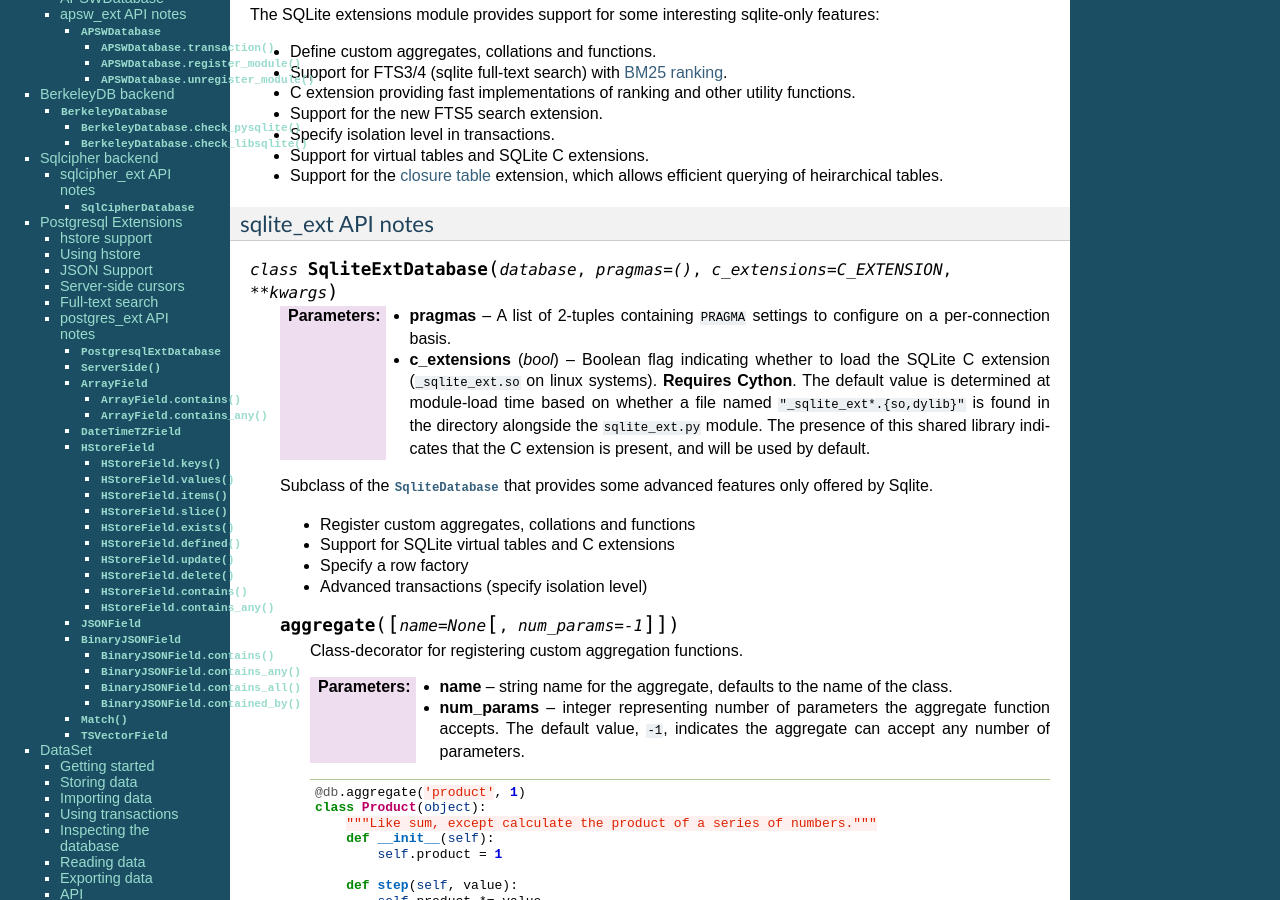
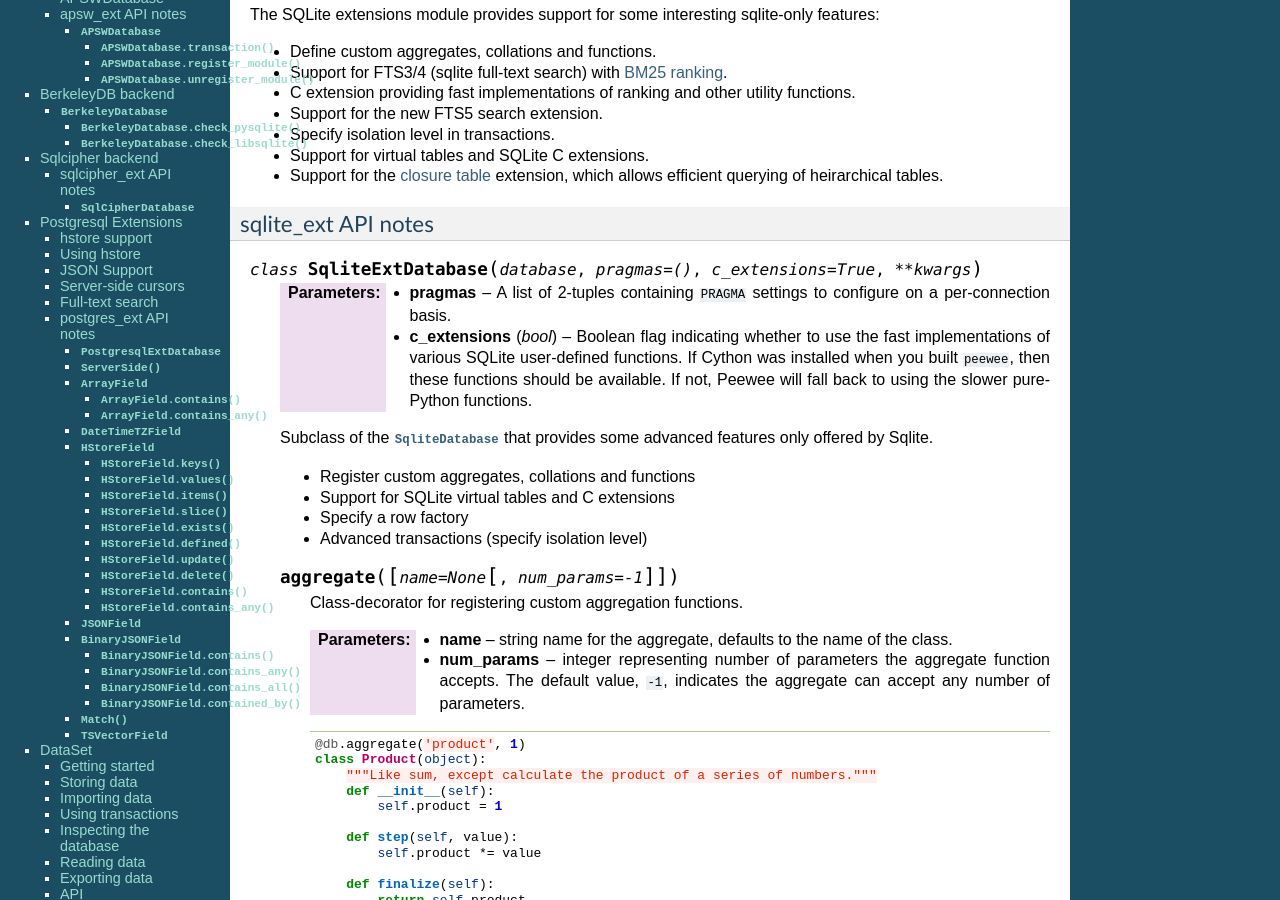
Before and after one commit to coleifer/peewee, a Sphinx documentation site: the page built from docs/peewee/playhouse.rst, in a window 1280 px wide and 900 px high, scrolled down 900 px. Built offline with Sphinx 7.4.7, drawn with Linux system fonts in a browser that asks for light colours; pages that are not in the unit, such as notebooks, are missing from menus; the version number could not be read and is left out; some of the changed text lies outside the part shown.

Commit message:
Documenting changes to `c_extensions` param.

```diff
--- a/docs/peewee/playhouse.rst
+++ b/docs/peewee/playhouse.rst
@@ -58,10 +58,10 @@ features:
 sqlite_ext API notes
 ^^^^^^^^^^^^^^^^^^^^
 
-.. py:class:: SqliteExtDatabase(database, pragmas=(), c_extensions=C_EXTENSION, **kwargs)
+.. py:class:: SqliteExtDatabase(database, pragmas=(), c_extensions=True, **kwargs)
 
     :param pragmas: A list of 2-tuples containing ``PRAGMA`` settings to configure on a per-connection basis.
-    :param bool c_extensions: Boolean flag indicating whether to load the SQLite C extension (``_sqlite_ext.so`` on linux systems). **Requires Cython**. The default value is determined at module-load time based on whether a file named ``"_sqlite_ext*.{so,dylib}"`` is found in the directory alongside the ``sqlite_ext.py`` module. The presence of this shared library indicates that the C extension is present, and will be used by default.
+    :param bool c_extensions: Boolean flag indicating whether to use the fast implementations of various SQLite user-defined functions. If Cython was installed when you built ``peewee``, then these functions should be available. If not, Peewee will fall back to using the slower pure-Python functions.
 
     Subclass of the :py:class:`SqliteDatabase` that provides some advanced features only offered by Sqlite.
 
```
